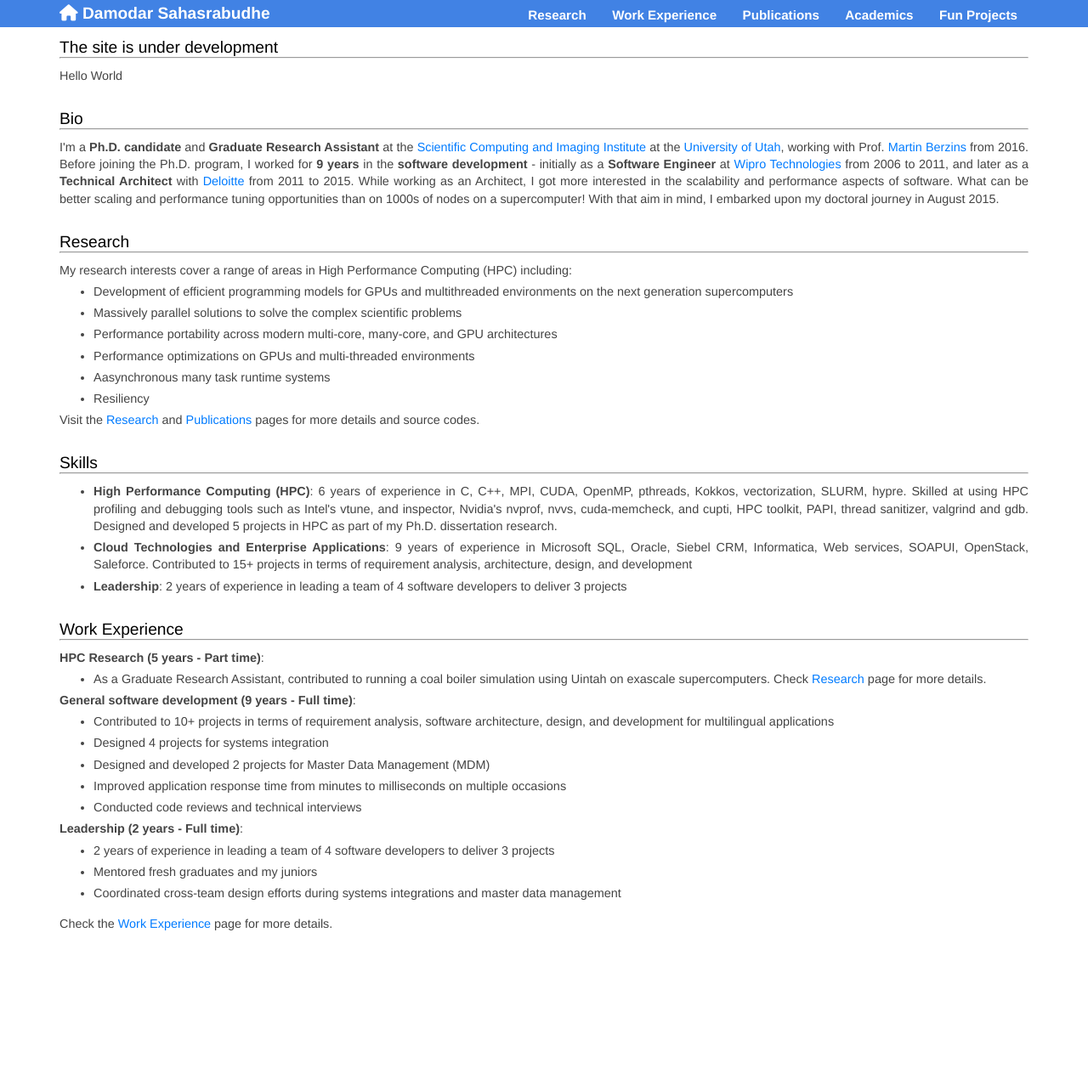
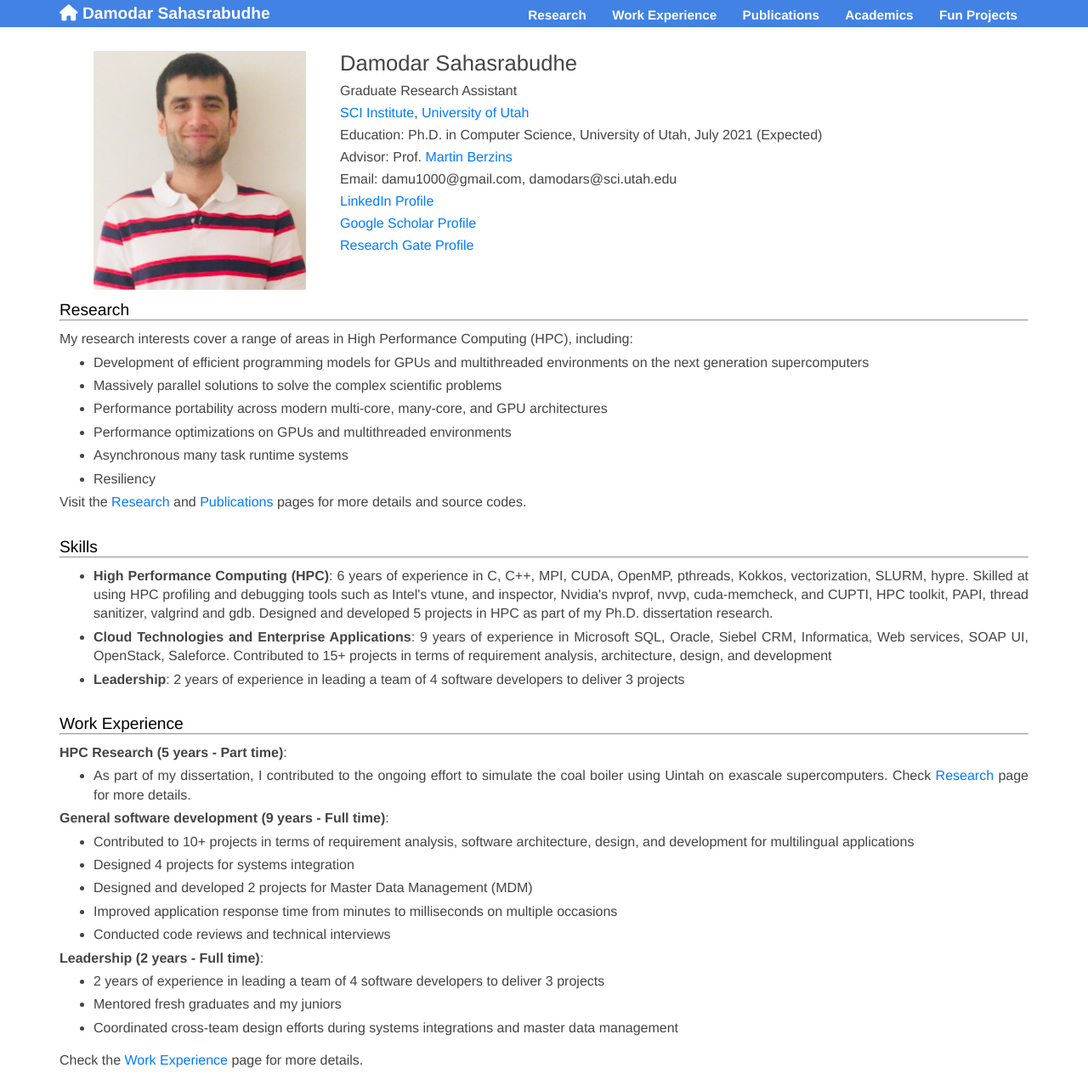
Before and after one commit to damu1000/damu1000.github.io, a Jekyll site: the page built from index.html, in a window 1280 px wide. Shown: the whole page at 85% size. Built offline with Jekyll 4.4.1, drawn with Linux system fonts in a browser that asks for light colours; nearby versions of some CDN libraries; before the commit the page ends 1115 px from its top, so only the background shows below that.

Commit message:
home page and photo

```diff
--- a/_sass/elements.scss
+++ b/_sass/elements.scss
@@ -22,7 +22,9 @@ a:hover {
 }
 
 img {
-	width: 100%;
+  float: left;
+  margin-left: 40px;
+	margin-right: 40px;
 }
 
 h1 strong, h2 strong {
@@ -31,9 +33,11 @@ h1 strong, h2 strong {
 
 h1 {
 	font-weight: 300;
-	font-size: 2em;
+	font-size: 1.6em;
 	margin: 0;
-	text-align: center;
+	margin-top: 15px;
+	margin-bottom: 10px;
+	// text-align: center;
 }
 
 h2 {
@@ -50,9 +54,17 @@ h3 {
 	line-height: 1.4em;
 }
 
+h4 {
+	// margin: 20px 0 10px 0;
+	font-weight: 300;
+	font-size: 1em;
+	// margin-top: 30px;
+	margin: 0 0 10px 0;
+	line-height: 1em;
+}
 
 p, address {
-	font-size: 0.9em;
+	font-size: 1em;
 	color: #444;
 	margin-top: 0px;
 	margin-bottom: 5px;
@@ -63,7 +75,7 @@ p, address {
 ul, li {
 	margin-top: 0px;
 	margin-bottom: 5px;
-	font-size: 0.95em;
+	font-size: 1em;
 	color: #444;
 	font-weight: 300;
 	line-height: 1.4em;
--- a/academics/index.html
+++ b/academics/index.html
@@ -13,7 +13,7 @@ layout: default
             <p>
               <i>"The classes are only useful to generate a paycheck for the faculty,
                 so focus on your research"</i> - Prof. Martin Berzins.
-                Luckily, I undestood the sarcasm and completed the course work in time.
+                Luckily, I understood the sarcasm and completed the course work in time.
             </p>
           </body>
         </div>
--- a/fun_projects/index.html
+++ b/fun_projects/index.html
@@ -13,13 +13,13 @@ layout: default
           <body>
             <p>
             Along with friends, I designed and built up an electric scooter to provide cheap and clean transportation options in crowded cities of India,
-            where motorcycles and scooters are commonplace. We applied some of the aerodynamics equations to calculate the air resistance in order to
-            assess the power requirements at different stages including acceleration, maintaining velocity against constant air resistance, moving up
-            or down the slope etc. This finally led us to pick a motor and batteries of suitable configuration. Although the method was crude, assembling
-             all the components worked well after a struggle of few months. The scooter was able to accelerate from 0 to 50 kmph in 6 seconds with a range
-              of 30 kms. This performance was (may be still is) better than any other electric scooter available in Indian markets. Though a technological
-              success, we could not the handle financial sides had to give up.
-              Nevertheless I thoroughly enjoyed working on the project.
+            where motorcycles and scooters are commonplace. We applied some of the aerodynamics equations to calculate the air resistance to
+            assess the power requirements at different stages, including acceleration, maintaining velocity against constant air resistance, moving up
+            or down the slope, etc. This finally led us to pick a motor and batteries of suitable configuration. Although the method was crude, assembling
+             all the components worked well after a struggle of a few months. The scooter was able to accelerate from 0 to 50 km/h in 6 seconds with a range
+              of 30 kms. This performance was (maybe still is) better than any other electric scooter available in Indian markets. Though technological
+              success, we could not handle the financial sides had to give up.
+              Nevertheless, I thoroughly enjoyed working on the project.
             </p>
           </body>
         </div>
--- a/index.html
+++ b/index.html
@@ -2,34 +2,35 @@
 title: Damodar Sahasrabudhe
 description:
 ---
-<!-- Personal Info, photo etc. -->
-<div class="content">
-    <section>
-      <div class="container flex">
-        <div class="text editable">
-          <h2> The site is under development <hr> </h2>
-          <body>
-            <p> Hello World </p>
-          </body>
-        </div>
-      </div>
-    </section>
-</div>
-
 <!-- Bio -->
 <div class="content">
     <section>
       <div class="container flex">
         <div class="text editable">
-          <h2> Bio <hr> </h2>
+          <!-- <h2> Bio <hr> </h2> -->
           <body>
-            <p>
+            <div style="color: #444;">
+
+            <img  src="{{ site.url }}/images/damu.png" width="250"/>
+
+            <h1>Damodar Sahasrabudhe</h1>
+            <h4>Graduate Research Assistant</h4>
+            <h4><a href="https://sci.utah.edu"> SCI Institute</a>, <a href="https://cs.utah.edu">University of Utah</a></h4>
+            <h4>Education: Ph.D. in Computer Science, University of Utah, July 2021 (Expected)</h4>
+            <h4>Advisor: Prof. <a href="https://www.sci.utah.edu/people/mb.html">Martin Berzins</a></h4>
+            <h4>Email: damu1000@gmail.com, damodars@sci.utah.edu</h4>
+            <h4> <a href="https://www.linkedin.com/in/damodar-sahasrabudhe-09552958/">LinkedIn Profile</a></h4>
+            <h4> <a href="https://scholar.google.com/citations?hl=en&user=XCt6jN8AAAAJ&view_op=list_works&sortby=pubdate">Google Scholar Profile</a></h4>
+            <h4> <a href="https://www.researchgate.net/profile/Damodar-Sahasrabudhe">Research Gate Profile</a></h4>
+
+
+            <!-- <p>
               I'm a <b>Ph.D. candidate</b>  and <b>Graduate Research Assistant</b> at the
               <a href="https://sci.utah.edu"> Scientific Computing and Imaging Institute</a>
               at the <a href="https://cs.utah.edu">University of Utah</a>,
               working with Prof. <a href="https://www.sci.utah.edu/people/mb.html">Martin Berzins</a>
               from 2016. Before joining the Ph.D. program, I worked for
-              <b>9 years</b> in the <b>software development</b>
+              <b>9 years</b> in <b>software development</b>
               - initially as a
               <b>Software Engineer</b> at <a href="https://www.wipro.com/en-US/">Wipro Technologies</a>
               from 2006 to 2011, and later as a <b>Technical Architect</b> with
@@ -39,14 +40,15 @@ description:
               What can be better scaling and performance tuning opportunities than
               on 1000s of nodes on a supercomputer! With that aim in mind,
               I embarked upon my doctoral journey in August 2015.
-              <!-- I obtained a B.E. in Computer Engineering in 2006 at the University of Pune, India. -->
             </p>
+             -->
+            </div>
           </body>
         </div>
       </div>
     </section>
 </div>
-
+<div style="clear: both;"></div>
 <!-- Research Experience -->
 <div class="content">
     <section>
@@ -54,7 +56,7 @@ description:
         <div class="text editable">
           <h2> Research <hr> </h2>
           <body>
-              <p>My research interests cover a range of areas in High Performance Computing (HPC)
+              <p>My research interests cover a range of areas in High Performance Computing (HPC),
               including:</p>
               <ul>
                <li>Development of efficient programming models
@@ -63,9 +65,9 @@ description:
                the complex scientific problems</li>
                <li>Performance portability across modern
                multi-core, many-core, and GPU architectures</li>
-               <li>Performance optimizations on GPUs and multi-threaded environments
+               <li>Performance optimizations on GPUs and multithreaded environments
                </li>
-               <li>Aasynchronous many task runtime systems</li>
+               <li>Asynchronous many task runtime systems</li>
                <li>Resiliency</li>
              </ul>
 
@@ -90,10 +92,10 @@ description:
             <p>
               <ul>
                <li><b>High Performance Computing (HPC)</b>: 6 years of experience in C, C++, MPI, CUDA, OpenMP, pthreads, Kokkos, vectorization, SLURM, hypre.
-               Skilled at using HPC profiling and debugging tools such as Intel's vtune, and inspector, Nvidia's nvprof, nvvs, cuda-memcheck, and cupti,
+               Skilled at using HPC profiling and debugging tools such as Intel's vtune, and inspector, Nvidia's nvprof, nvvp, cuda-memcheck, and CUPTI,
                HPC toolkit, PAPI, thread sanitizer, valgrind and gdb.
               Designed and developed 5 projects in HPC as part of my Ph.D. dissertation research.
-               <li><b>Cloud Technologies and Enterprise Applications</b>: 9 years of experience in Microsoft SQL, Oracle, Siebel CRM, Informatica, Web services, SOAPUI, OpenStack, Saleforce.
+               <li><b>Cloud Technologies and Enterprise Applications</b>: 9 years of experience in Microsoft SQL, Oracle, Siebel CRM, Informatica, Web services, SOAP UI, OpenStack, Saleforce.
                  Contributed to 15+ projects in terms of requirement analysis, architecture, design, and development </li>
                <!-- <li><b>Miscellaneous</b>: Python, Spark (Hadoop), MapReduce, HTML, CSS, and JavaScript</li> -->
                <li><b>Leadership</b>: 2 years of experience in leading a team of 4 software developers to deliver 3 projects </li>
@@ -115,8 +117,8 @@ description:
             <p>
               <b>HPC Research (5 years - Part time)</b>:
               <ul>
-                <li>As a Graduate Research Assistant, contributed to
-                running a coal boiler simulation using Uintah on exascale supercomputers. Check <a href="{{ site.url }}/research">Research</a> page for more details.</li>
+                <li>As part of my dissertation, I contributed to the ongoing effort to simulate the
+                 coal boiler using Uintah on exascale supercomputers. Check <a href="{{ site.url }}/research">Research</a> page for more details.</li>
               </ul>
 
             </p>
--- a/research/index.html
+++ b/research/index.html
@@ -66,7 +66,7 @@ layout: default
             <h3> Asynchronous Multi-threaded Task Scheduler <hr> </h3>
             <p>Contributed to porting of Uintah to Sunway TaihuLight. Adapted Uintah's task scheduler
                for the Sunway architecture. The scheduler offloads tasks to slave cores
-               for asynchronous execution and continues processing MPI communication, reduction tasks etc.
+               for asynchronous execution and continues processing MPI communication, reduction tasks, etc.
                The scheduler achieved 96% parallel efficiency on Sunway.</p>
                <p> Related Publication: <a href="http://www.sci.utah.edu/publications/Yan2018a/Uintah-Sunway.pdf">
                  A Preliminary Port and Evaluation of the Uintah AMT Runtime on Sunway TaihuLight.</a>
--- a/work_experience/index.html
+++ b/work_experience/index.html
@@ -7,12 +7,13 @@ layout: default
     <section style="padding: 0px 0;">
       <div class="container flex">
         <div class="text editable">
+          <br><br><h2>HPC Research:</h2>
+          <hr>
           <div>
             <h3 class="alignleft"> Research Intern, <i> Sandia National Laboratories (Albuquerque, USA) </i> (Internship) </h3>
             <h3 class="alignright"> May 2018 – August 2018 </h3>
           </div>
           <div style="clear: both;"></div>
-          <hr> <br>
           <body>
             <p>
               Developed a prototype for the portable SIMD primitive within Kokkos to achieve efficient vectorization on CPUs
@@ -35,12 +36,12 @@ layout: default
             <h3 class="alignright"> May 2016 – present </h3>
           </div>
           <div style="clear: both;"></div>
-          <hr> <br>
+
           <body>
               <p>
-                As a Graduate Research Assistant, contributed to
+                As a Graduate Research Assistant, I contributed to
                 running a coal boiler simulation using Uintah on exascale supercomputers.
-                Check <a href="{{ site.url }}/research">Research</a> page for more details.
+                Check the <a href="{{ site.url }}/research">Research</a> page for more details.
              </p>
           </body>
         </div>
@@ -52,19 +53,19 @@ layout: default
     <section style="padding: 0px 0;">
       <div class="container flex">
         <div class="text editable">
+          <br><br><h2>General software development:</h2>        <hr>
           <div>
             <h3 class="alignleft"> Technical Architect, <i> Deloitte (Hyderabad, India)</i> (Full time) </h3>
             <h3 class="alignright"> March 2011 – July 2015 </h3>
           </div>
           <div style="clear: both;"></div>
-          <hr> <br>
           <body>
               <p>
-                <b>General software development</b>:
+
                 <ul>
                  <li>Improved application response time from minutes to milliseconds on multiple occasions</li>
                  <li>Contributed to 5+ projects in terms of requirement analysis, software architecture, design, and development for multilingual applications </li>
-                 <li>Designed 4 systems integration for Siebel CRM with: Peoplesoft, Eloqua,Sharepoint, and SAP </li>
+                 <li>Designed 4 systems integration for Siebel CRM with: Peoplesoft, Eloqua, Sharepoint, and SAP </li>
                  <li>Designed and developed Master Data Management (MDM) between Siebel CRM and Peoplesoft</li>
                  <li>Solved critical problems such as application crashes, memory leaks</li>
                  <li>Conducted code reviews and  technical interviews</li>
@@ -95,19 +96,17 @@ layout: default
             <h3 class="alignright"> August 2006 – March 2011 </h3>
           </div>
           <div style="clear: both;"></div>
-          <hr> <br>
           <body>
               <p>
-                <b>General software development</b>:
                 <ul>
-                 <li>Developed scripts for complex data analytics and to report generation.</li>
+                 <li>Developed SQL scripts for complex data analytics and report generation.</li>
                  <li>Integrated Siebel with 6 other software systems using real time web services and nightly SQL jobs. </li>
-                 <li>Contributed to 5 projects during design and development of different business flows using Siebel and SQL.</li>
+                 <li>Contributed to 5 projects during the design and development of different business flows using Siebel and SQL.</li>
                  <li>Developed scripts and workflows for Master Data Management for millions of records of 15+ entities in 10+ European languages
-                   from 20+ legacy systems to Siebel. It involved record matching, de-duplication, bulk data loads and maintaining data
+                   from 20+ legacy systems to Siebel. It involved record matching, de-duplication, bulk data loads, and maintaining data
                    integrity.  </li>
                  <li>Solved critical problems such as application crashes, memory leaks</li>
-                 <li>Carried out data modeling for different entities</li>
+                 <li>Carried out data modeling for different entities.</li>
                </ul>
                </p>
           </body>
```
Also changed, not shown: other parts of research/index.html (+1 -1 lines), images/damu.png (added).
